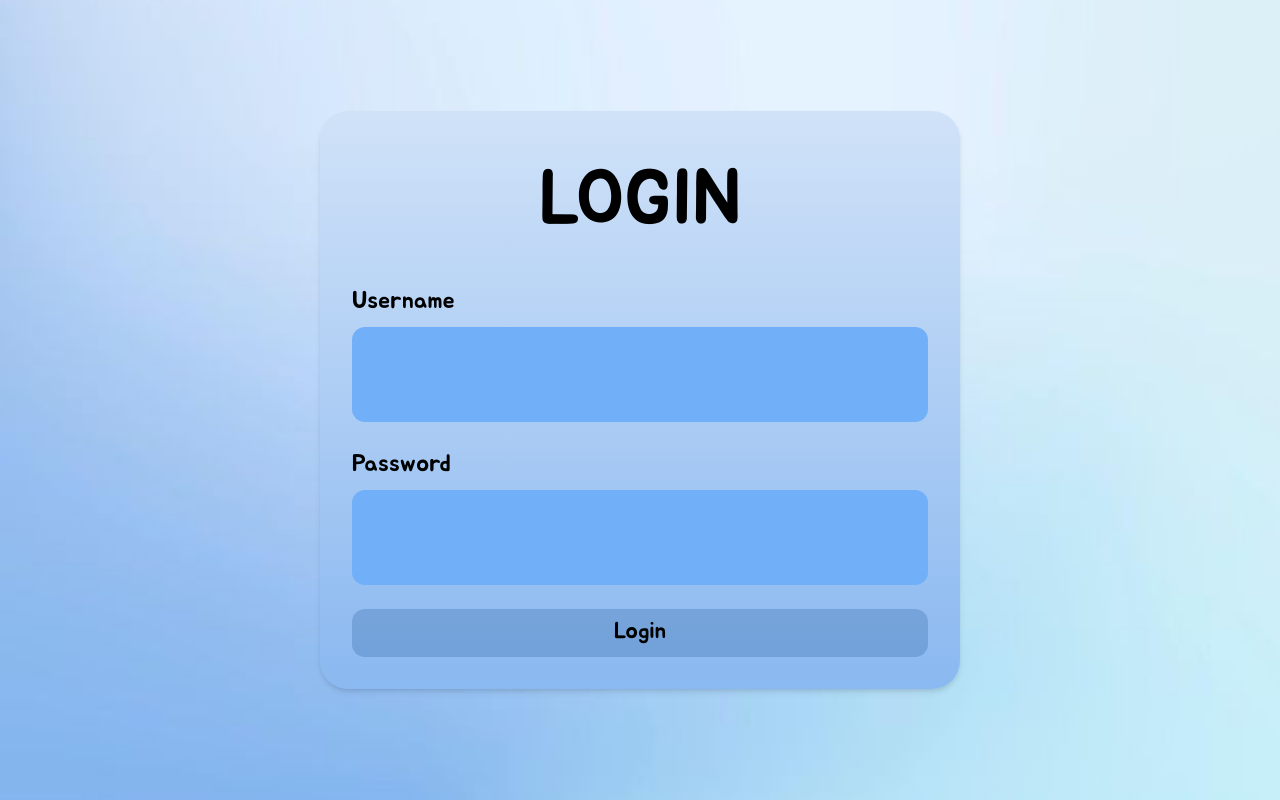
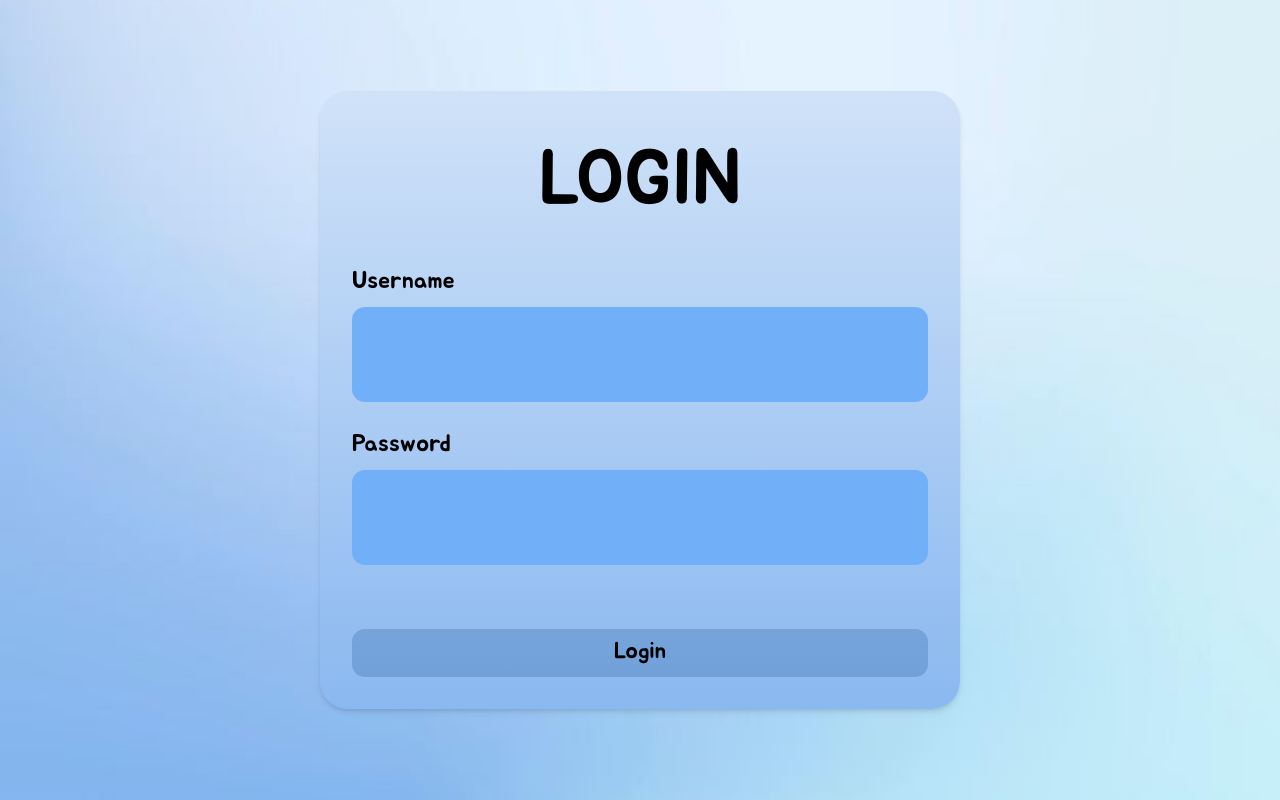
Before and after one commit to rivanprawira/Fetch-API-Mini-Project, a Next.js app: page / in a window 1280 px wide. Built offline with nearby package versions, Linux system fonts and the light colour scheme.

Commit message:
card responsif

```diff
--- a/app/components/FormField.tsx
+++ b/app/components/FormField.tsx
@@ -25,7 +25,7 @@ const styles = {
     rounded-[13px]
     bg-[#71AFF9]
     px-4
-    h-[56px] md:h-[95px]
+    h-[clamp(56px,8vw,95px)]
     text-[clamp(20px,2vw,26px)]
     outline-none
     border-2 border-transparent
--- a/app/components/LoginForm.tsx
+++ b/app/components/LoginForm.tsx
@@ -15,7 +15,7 @@ const styles = {
     rounded-[28px]
     shadow-md
     px-8 py-8
-    w-[clamp(286px,80vw,640px)]
+    w-[clamp(286px,60vw,640px)]
     flex flex-col gap-6
   `,
   title: `
@@ -23,7 +23,7 @@ const styles = {
     text-[clamp(45px,6vw,96px)]
   `,
   buttonsRow: `
-    flex flex-col gap-2 w-full
+    flex flex-col pt-[clamp(25px,4vw,40px)] w-full
   `,
   submitButton: `
     rounded-[13px]
```
